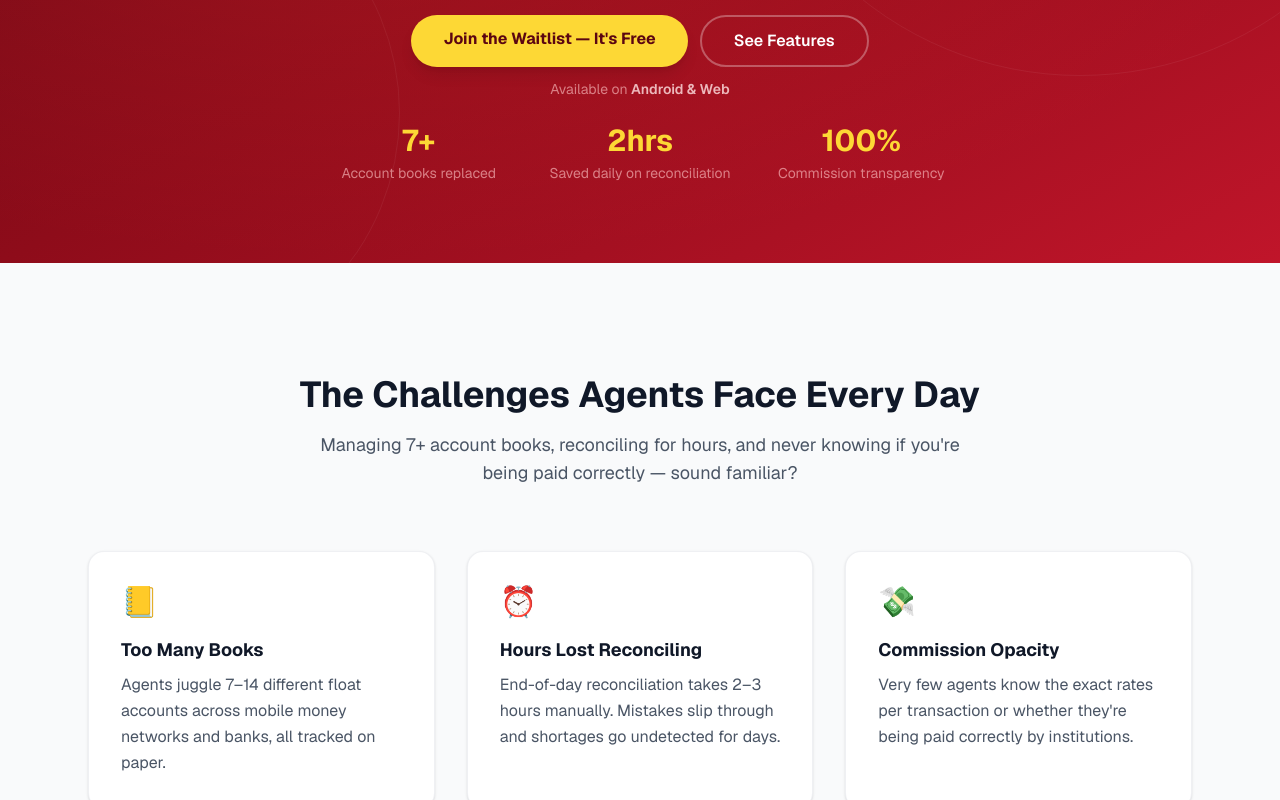
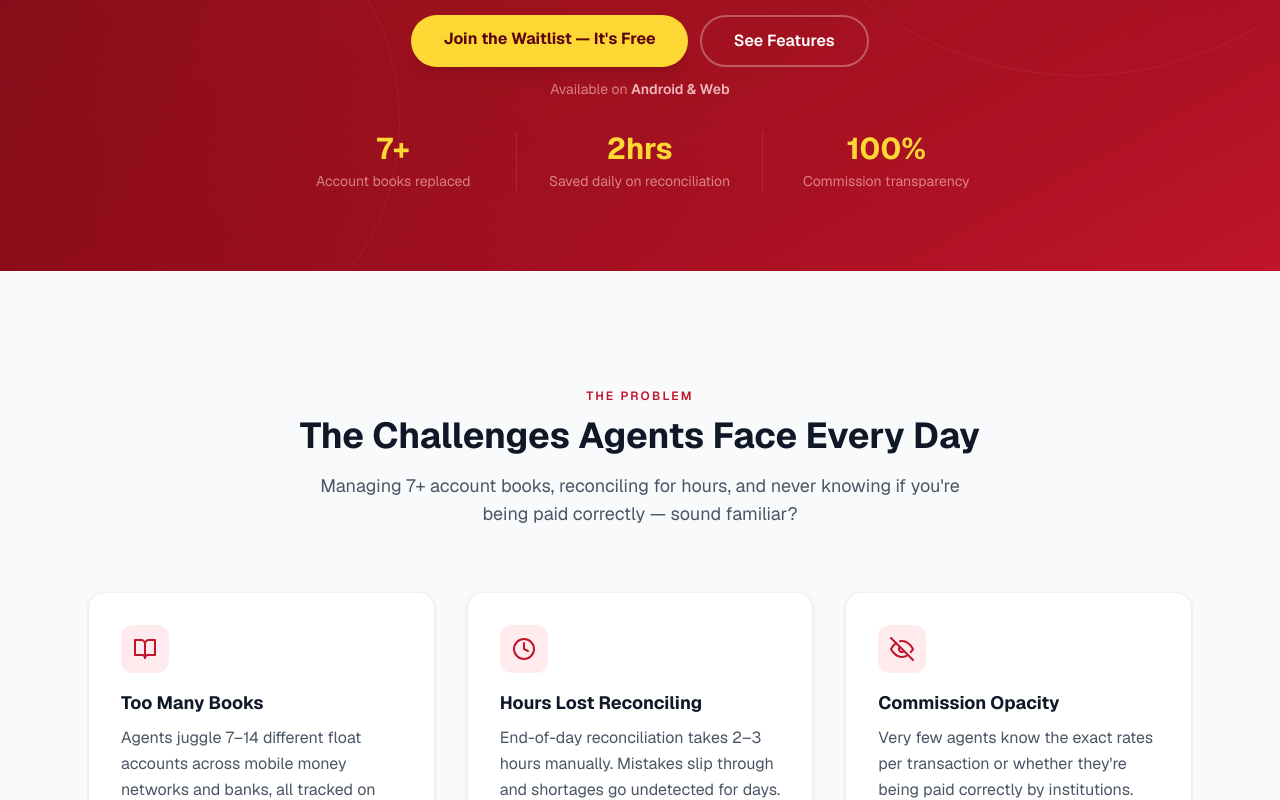
Before and after one commit to Ntsinga/Teleba-Landing-Page, a Next.js app: page / in a window 1280 px wide. Shown: the part 500-1300 px from the top of the page. Built offline with nearby package versions, Linux system fonts and the light colour scheme; no server answers.

Commit message:
Add CardIcon component and enhance Eyebrow usage for improved UI consistency

```diff
--- a/app/globals.css
+++ b/app/globals.css
@@ -32,6 +32,11 @@ body {
 
 html {
   scroll-behavior: smooth;
+}
+
+::selection {
+  background: var(--brand-gold);
+  color: var(--brand-red-deep);
 }
 
 /* Hero decorative rings — matches web app sidebar/auth aesthetic */
@@ -80,6 +85,7 @@ html {
 }
 .card-hover:hover {
   box-shadow: 0 8px 24px rgba(0, 0, 0, 0.08);
+  border-color: rgba(192, 21, 42, 0.2);
   transform: translateY(-2px);
 }
 
--- a/app/page.tsx
+++ b/app/page.tsx
@@ -8,6 +8,45 @@ import {
 } from "./components/AnimatedSection";
 
 const BASE_URL = "https://teleba.io";
+
+function CardIcon({
+  children,
+  tone,
+}: {
+  children: React.ReactNode;
+  tone: "red" | "gold";
+}) {
+  return (
+    <span
+      className={`flex h-12 w-12 shrink-0 items-center justify-center rounded-xl ${
+        tone === "red"
+          ? "bg-brand-red-light text-brand-red"
+          : "bg-brand-gold/15 text-brand-gold-dark"
+      }`}
+    >
+      <svg
+        viewBox="0 0 24 24"
+        fill="none"
+        stroke="currentColor"
+        strokeWidth="2"
+        strokeLinecap="round"
+        strokeLinejoin="round"
+        className="h-6 w-6"
+        aria-hidden="true"
+      >
+        {children}
+      </svg>
+    </span>
+  );
+}
+
+function Eyebrow({ children }: { children: React.ReactNode }) {
+  return (
+    <span className="mb-3 inline-block text-xs font-semibold uppercase tracking-[0.18em] text-brand-red">
+      {children}
+    </span>
+  );
+}
 
 export const metadata: Metadata = {
   title: "Teleba | Telecom and Agent Banking Platform",
@@ -197,8 +236,8 @@ export default function Home() {
                 Android &amp; Web
               </span>
             </p>
-            <div className="mt-6 grid grid-cols-3 gap-8 sm:gap-10 text-center">
-              <div>
+            <div className="mt-8 grid grid-cols-3 divide-x divide-white/10 text-center">
+              <div className="px-4 sm:px-8">
                 <p className="text-2xl md:text-3xl font-bold text-brand-gold">
                   7+
                 </p>
@@ -206,7 +245,7 @@ export default function Home() {
                   Account books replaced
                 </p>
               </div>
-              <div>
+              <div className="px-4 sm:px-8">
                 <p className="text-2xl md:text-3xl font-bold text-brand-gold">
                   2hrs
                 </p>
@@ -214,7 +253,7 @@ export default function Home() {
                   Saved daily on reconciliation
                 </p>
               </div>
-              <div>
+              <div className="px-4 sm:px-8">
                 <p className="text-2xl md:text-3xl font-bold text-brand-gold">
                   100%
                 </p>
@@ -233,6 +272,7 @@ export default function Home() {
         >
           <div className="max-w-6xl mx-auto px-6">
             <AnimatedSection className="text-center mb-10 md:mb-16">
+              <Eyebrow>The Problem</Eyebrow>
               <h2 className="text-3xl md:text-4xl font-bold text-gray-900">
                 The Challenges Agents Face Every Day
               </h2>
@@ -244,32 +284,60 @@ export default function Home() {
             <StaggerContainer className="grid md:grid-cols-2 lg:grid-cols-3 gap-8">
               {[
                 {
-                  icon: "📒",
+                  icon: (
+                    <>
+                      <path d="M2 3h6a4 4 0 0 1 4 4v14a3 3 0 0 0-3-3H2z" />
+                      <path d="M22 3h-6a4 4 0 0 0-4 4v14a3 3 0 0 1 3-3h7z" />
+                    </>
+                  ),
                   title: "Too Many Books",
                   desc: "Agents juggle 7–14 different float accounts across mobile money networks and banks, all tracked on paper.",
                 },
                 {
-                  icon: "⏰",
+                  icon: (
+                    <>
+                      <circle cx="12" cy="12" r="10" />
+                      <polyline points="12 6 12 12 16 14" />
+                    </>
+                  ),
                   title: "Hours Lost Reconciling",
                   desc: "End-of-day reconciliation takes 2–3 hours manually. Mistakes slip through and shortages go undetected for days.",
                 },
                 {
-                  icon: "💸",
+                  icon: (
+                    <>
+                      <path d="M17.94 17.94A10.07 10.07 0 0 1 12 20c-7 0-11-8-11-8a18.45 18.45 0 0 1 5.06-5.94" />
+                      <path d="M9.9 4.24A9.12 9.12 0 0 1 12 4c7 0 11 8 11 8a18.5 18.5 0 0 1-2.16 3.19" />
+                      <path d="M14.12 14.12a3 3 0 1 1-4.24-4.24" />
+                      <line x1="1" y1="1" x2="23" y2="23" />
+                    </>
+                  ),
                   title: "Commission Opacity",
                   desc: "Very few agents know the exact rates per transaction or whether they're being paid correctly by institutions.",
                 },
                 {
-                  icon: "📉",
+                  icon: (
+                    <>
+                      <polyline points="22 17 13.5 8.5 8.5 13.5 2 7" />
+                      <polyline points="16 17 22 17 22 11" />
+                    </>
+                  ),
                   title: "No Business Insights",
                   desc: "Without data, agents can't tell which services are most profitable or where money is leaking.",
                 },
                 {
-                  icon: "🔐",
+                  icon: (
+                    <>
+                      <path d="M12 22s8-4 8-10V5l-8-3-8 3v7c0 6 8 10 8 10z" />
+                      <line x1="12" y1="8" x2="12" y2="12" />
+                      <line x1="12" y1="16" x2="12.01" y2="16" />
+                    </>
+                  ),
                   title: "Theft & Embezzlement",
                   desc: "Employee fraud and customer scams are hard to detect without proper digital records and audit trails.",
                 },
                 {
-                  icon: "💧",
+                  icon: <path d="M12 2.69l5.66 5.66a8 8 0 1 1-11.31 0z" />,
                   title: "Liquidity Struggles",
                   desc: "Too much float, not enough cash — or vice versa. No data-driven guidance on optimal allocation.",
                 },
@@ -278,7 +346,7 @@ export default function Home() {
                   key={problem.title}
                   className="card-hover rounded-2xl bg-white p-8 shadow-sm border border-gray-200/60"
                 >
-                  <span className="text-3xl">{problem.icon}</span>
+                  <CardIcon tone="red">{problem.icon}</CardIcon>
                   <h3 className="mt-4 text-lg font-bold text-gray-900">
                     {problem.title}
                   </h3>
@@ -295,6 +363,7 @@ export default function Home() {
         <section id="features" className="scroll-mt-20 py-20 md:py-28">
           <div className="max-w-6xl mx-auto px-6">
             <AnimatedSection className="text-center mb-10 md:mb-16">
+              <Eyebrow>The Solution</Eyebrow>
               <h2 className="text-3xl md:text-4xl font-bold text-gray-900">
                 Everything You Need, One App
               </h2>
@@ -306,32 +375,65 @@ export default function Home() {
             <StaggerContainer className="grid md:grid-cols-2 gap-5 md:gap-10">
               {[
                 {
-                  icon: "⚡",
+                  icon: (
+                    <>
+                      <polygon points="12 2 2 7 12 12 22 7 12 2" />
+                      <polyline points="2 17 12 22 22 17" />
+                      <polyline points="2 12 12 17 22 12" />
+                    </>
+                  ),
                   title: "Centralized Transaction Recording",
                   desc: "Record all transactions — MTN, Airtel, bank deposits — in one place. No more switching between 7 different books.",
                 },
                 {
-                  icon: "✅",
+                  icon: (
+                    <>
+                      <path d="M22 11.08V12a10 10 0 1 1-5.93-9.14" />
+                      <polyline points="22 4 12 14.01 9 11.01" />
+                    </>
+                  ),
                   title: "Instant Reconciliation",
                   desc: "Reconcile in 15 minutes instead of 2 hours. AI verifies your balance photos against your recorded data to catch discrepancies.",
                 },
                 {
-                  icon: "📊",
+                  icon: (
+                    <>
+                      <line x1="19" y1="5" x2="5" y2="19" />
+                      <circle cx="6.5" cy="6.5" r="2.5" />
+                      <circle cx="17.5" cy="17.5" r="2.5" />
+                    </>
+                  ),
                   title: "Commission Tracking & Verification",
                   desc: "Know exactly what you earn per transaction. Teleba calculates what you're owed and flags underpayments automatically.",
                 },
                 {
-                  icon: "📋",
+                  icon: (
+                    <>
+                      <path d="M21 12V7H5a2 2 0 0 1 0-4h14v4" />
+                      <path d="M3 5v14a2 2 0 0 0 2 2h16v-5" />
+                      <path d="M18 12a2 2 0 0 0 0 4h4v-4z" />
+                    </>
+                  ),
                   title: "Expense Management",
                   desc: "Track every expense — transport, airtime, supplies — and see your real profit after costs, not just commissions.",
                 },
                 {
-                  icon: "🔔",
+                  icon: (
+                    <>
+                      <path d="M18 8A6 6 0 0 0 6 8c0 7-3 9-3 9h18s-3-2-3-9" />
+                      <path d="M13.73 21a2 2 0 0 1-3.46 0" />
+                    </>
+                  ),
                   title: "Real-Time Notifications",
                   desc: "Supervisors and owners get instant alerts on reconciliations, losses, and expenses so problems are resolved fast.",
                 },
                 {
-                  icon: "📈",
+                  icon: (
+                    <>
+                      <polyline points="22 7 13.5 15.5 8.5 10.5 2 17" />
+                      <polyline points="16 7 22 7 22 13" />
+                    </>
+                  ),
                   title: "Business Analytics",
                   desc: "See which services are most profitable, transaction volume trends, and data-driven recommendations to grow your earnings.",
                 },
@@ -340,7 +442,7 @@ export default function Home() {
                   key={feature.title}
                   className="card-hover flex gap-5 rounded-2xl border border-gray-200/60 bg-white p-6 shadow-sm"
                 >
-                  <span className="text-2xl mt-1 shrink-0">{feature.icon}</span>
+                  <CardIcon tone="gold">{feature.icon}</CardIcon>
                   <div>
                     <h3 className="text-lg font-bold text-gray-900">
                       {feature.title}
@@ -362,6 +464,7 @@ export default function Home() {
         >
           <div className="max-w-6xl mx-auto px-6">
             <AnimatedSection className="text-center mb-10 md:mb-16">
+              <Eyebrow>Simple Process</Eyebrow>
               <h2 className="text-3xl md:text-4xl font-bold text-gray-900">
                 How Teleba Works
               </h2>
@@ -369,7 +472,12 @@ export default function Home() {
                 Three simple steps to transform your daily operations.
               </p>
             </AnimatedSection>
-            <StaggerContainer className="grid md:grid-cols-3 gap-8 md:gap-10">
+            <div className="relative">
+              <div
+                className="hidden md:block absolute top-7 left-[16.66%] right-[16.66%] border-t-2 border-dashed border-gray-300"
+                aria-hidden="true"
+              />
+              <StaggerContainer className="grid md:grid-cols-3 gap-8 md:gap-10">
               {[
                 {
                   step: "1",
@@ -388,7 +496,7 @@ export default function Home() {
                 },
               ].map((item) => (
                 <StaggerItem key={item.step} className="text-center">
-                  <div className="step-circle inline-flex h-14 w-14 items-center justify-center rounded-full text-white text-xl font-bold">
+                  <div className="step-circle relative inline-flex h-14 w-14 items-center justify-center rounded-full text-white text-xl font-bold ring-8 ring-gray-50">
                     {item.step}
                   </div>
                   <h3 className="mt-5 text-xl font-bold text-gray-900">
@@ -399,7 +507,8 @@ export default function Home() {
                   </p>
                 </StaggerItem>
               ))}
-            </StaggerContainer>
+              </StaggerContainer>
+            </div>
           </div>
         </section>
 
@@ -442,6 +551,7 @@ export default function Home() {
         <section id="pricing" className="scroll-mt-20 py-20 md:py-28">
           <div className="max-w-4xl mx-auto px-6 text-center">
             <AnimatedSection>
+              <Eyebrow>Pricing</Eyebrow>
               <h2 className="text-3xl md:text-4xl font-bold text-gray-900">
                 Free to Start. Built to Scale.
               </h2>
@@ -474,7 +584,20 @@ export default function Home() {
                   "Business analytics dashboard",
                 ].map((item) => (
                   <li key={item} className="flex items-start gap-3">
-                    <span className="text-green-600 font-bold mt-0.5">✓</span>
+                    <span className="mt-0.5 flex h-5 w-5 shrink-0 items-center justify-center rounded-full bg-green-100 text-green-700">
+                      <svg
+                        viewBox="0 0 24 24"
+                        fill="none"
+                        stroke="currentColor"
+                        strokeWidth="3"
+                        strokeLinecap="round"
+                        strokeLinejoin="round"
+                        className="h-3 w-3"
+                        aria-hidden="true"
+                      >
+                        <polyline points="20 6 9 17 4 12" />
+                      </svg>
+                    </span>
                     <span>{item}</span>
                   </li>
                 ))}
@@ -538,6 +661,7 @@ export default function Home() {
         <section className="scroll-mt-20 bg-gray-50 py-20 md:py-28">
           <div className="max-w-3xl mx-auto px-6">
             <AnimatedSection className="text-center mb-10 md:mb-16">
+              <Eyebrow>FAQ</Eyebrow>
               <h2 className="text-3xl md:text-4xl font-bold text-gray-900">
                 Frequently Asked Questions
               </h2>
```
